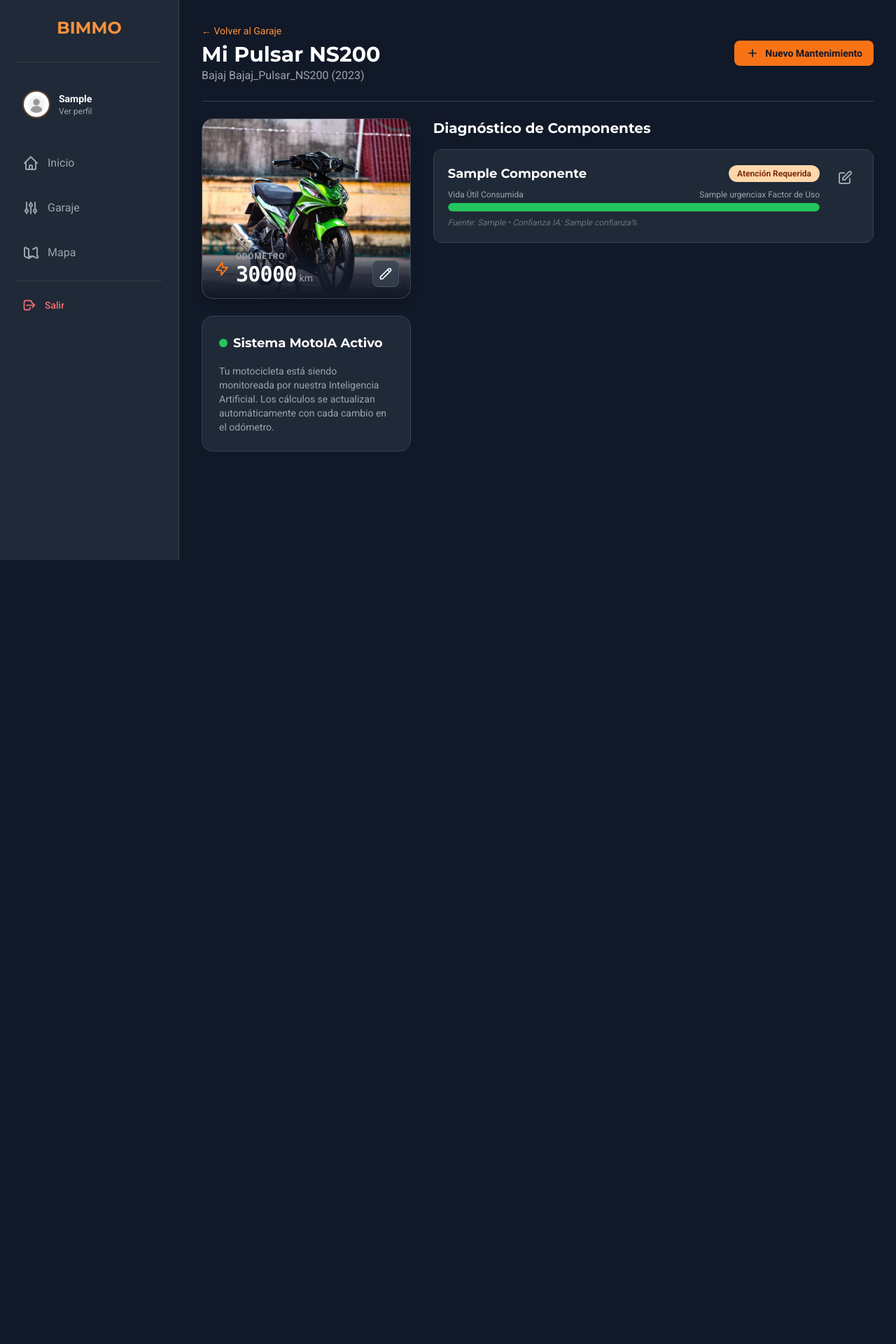
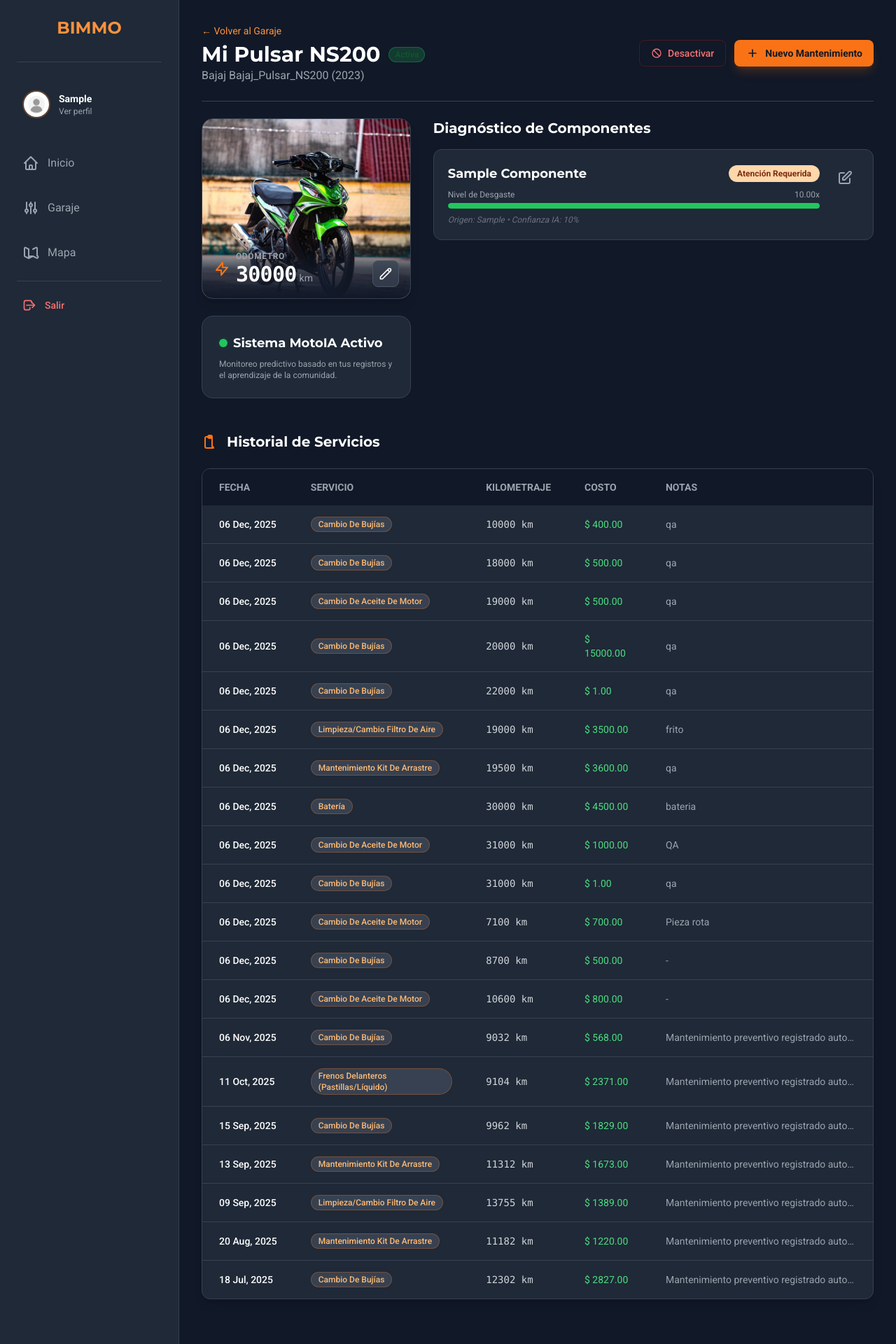
Before and after one commit to Eduardo6446/motolog, a Django app: template app/templates/motodetails.html in a window 1280 px wide. Shown: the whole page at 70% size. Before the commit the page ends 800 px from the top, so only its background shows below. Run offline with Django 5.2, Linux system fonts and the light colour scheme; data comes from the database, SQL or seed files in the repository; both versions use the stored data as it was after the commit; the template is opened without the code that fills it: values that come from a table or form of the project are taken from there, most other values are stand-ins (such as "Sample title", 1, 10 or a date in 2020); some libraries are stand-ins or nearby versions.

Commit message:
feat: Implement toggle functionality for motorcycle status and update details view with maintenance history

```diff
--- a/app/templates/motodetails.html
+++ b/app/templates/motodetails.html
@@ -4,24 +4,51 @@
 
 <div class="p-4 mx-auto max-w-7xl sm:p-6 lg:p-8">
 
-    <!-- 1. ENCABEZADO -->
-    <div class="flex items-center justify-between pb-6 mb-6 border-b border-gray-700">
+    <!-- 1. ENCABEZADO Y CONTROLES -->
+    <div class="flex flex-col gap-4 pb-6 mb-6 border-b border-gray-700 sm:flex-row sm:items-center sm:justify-between">
         <div>
             <a href="{% url 'garage' %}" class="text-sm text-orange-400 hover:underline">&larr; Volver al Garaje</a>
-            <h2 class="mt-1 text-3xl font-bold text-white">{{ motorcycle.nickname|default:motorcycle.model }}</h2>
+            <div class="flex items-center gap-3 mt-1">
+                <h2 class="text-3xl font-bold text-white">{{ motorcycle.nickname|default:motorcycle.model }}</h2>
+                <!-- Badge de Estado -->
+                {% if motorcycle.is_active %}
+                    <span class="px-2 py-0.5 text-xs font-bold text-green-900 bg-green-500/20 text-green-400 border border-green-500/30 rounded-full">Activa</span>
+                {% else %}
+                    <span class="px-2 py-0.5 text-xs font-bold text-gray-400 bg-gray-700 border border-gray-600 rounded-full">Inactiva</span>
+                {% endif %}
+            </div>
             <p class="text-gray-400">{{ motorcycle.make }} {{ motorcycle.model }} ({{ motorcycle.year }})</p>
         </div>
 
-        <div class="flex gap-3">
-            <a href="{% url 'maintenance_add' moto_id=motorcycle.id %}" class="flex items-center gap-2 px-4 py-2 text-sm font-bold text-gray-900 transition-colors bg-orange-500 rounded-lg hover:bg-orange-600">
+        <div class="flex flex-wrap gap-3">
+            <!-- Botón Activar/Desactivar -->
+            <form action="{% url 'toggle_moto_status' moto_id=motorcycle.id %}" method="POST">
+                {% csrf_token %}
+                <button type="submit" class="flex items-center gap-2 px-4 py-2 text-sm font-medium border rounded-lg transition-colors
+                    {% if motorcycle.is_active %}
+                        text-red-400 border-red-900/50 hover:bg-red-900/20
+                    {% else %}
+                        text-green-400 border-green-900/50 hover:bg-green-900/20
+                    {% endif %}">
+                    {% if motorcycle.is_active %}
+                        <svg class="w-4 h-4" fill="none" stroke="currentColor" viewBox="0 0 24 24"><path stroke-linecap="round" stroke-linejoin="round" stroke-width="2" d="M18.364 18.364A9 9 0 005.636 5.636m12.728 12.728A9 9 0 015.636 5.636m12.728 12.728L5.636 5.636"></path></svg>
+                        <span>Desactivar</span>
+                    {% else %}
+                        <svg class="w-4 h-4" fill="none" stroke="currentColor" viewBox="0 0 24 24"><path stroke-linecap="round" stroke-linejoin="round" stroke-width="2" d="M5 13l4 4L19 7"></path></svg>
+                        <span>Activar</span>
+                    {% endif %}
+                </button>
+            </form>
+
+            <a href="{% url 'maintenance_add' moto_id=motorcycle.id %}" class="flex items-center gap-2 px-4 py-2 text-sm font-bold text-gray-900 transition-colors bg-orange-500 rounded-lg hover:bg-orange-600 shadow-lg shadow-orange-500/20">
                 <svg class="w-5 h-5" fill="none" stroke="currentColor" viewBox="0 0 24 24"><path stroke-linecap="round" stroke-linejoin="round" stroke-width="2" d="M12 6v6m0 0v6m0-6h6m-6 0H6"></path></svg>
                 <span class="hidden sm:inline">Nuevo Mantenimiento</span>
             </a>
         </div>
     </div>
 
-    <!-- 2. GRID PRINCIPAL -->
-    <div class="grid grid-cols-1 gap-8 lg:grid-cols-3">
+    <!-- 2. GRID PRINCIPAL (DIAGNÓSTICO) -->
+    <div class="grid grid-cols-1 gap-8 lg:grid-cols-3 mb-8">
 
         <!-- COLUMNA IZQUIERDA: FOTO Y DATOS BÁSICOS -->
         <div class="lg:col-span-1 space-y-6">
@@ -55,7 +82,7 @@
                 </div>
             </div>
 
-            <!-- Estado General (Resumen IA) -->
+            <!-- Estado IA -->
             {% if error_api %}
             <div class="p-4 border border-red-700 bg-red-900/20 rounded-xl">
                 <h4 class="flex items-center gap-2 font-bold text-red-400">
@@ -66,37 +93,32 @@
             </div>
             {% else %}
             <div class="p-6 bg-gray-800 border border-gray-700 rounded-2xl">
-                <h3 class="mb-4 text-lg font-bold text-white flex items-center gap-2">
+                <h3 class="mb-2 text-lg font-bold text-white flex items-center gap-2">
                     <span class="relative flex h-3 w-3">
                       <span class="animate-ping absolute inline-flex h-full w-full rounded-full bg-green-400 opacity-75"></span>
                       <span class="relative inline-flex rounded-full h-3 w-3 bg-green-500"></span>
                     </span>
                     Sistema MotoIA Activo
                 </h3>
-                <p class="text-sm text-gray-400">
-                    Tu motocicleta está siendo monitoreada por nuestra Inteligencia Artificial. Los cálculos se actualizan automáticamente con cada cambio en el odómetro.
-                </p>
+                <p class="text-xs text-gray-400">Monitoreo predictivo basado en tus registros y el aprendizaje de la comunidad.</p>
             </div>
             {% endif %}
         </div>
 
-        <!-- COLUMNA DERECHA: DIAGNÓSTICO DETALLADO -->
+        <!-- COLUMNA DERECHA: DIAGNÓSTICO IA -->
         <div class="lg:col-span-2">
             <h3 class="mb-4 text-xl font-bold text-white">Diagnóstico de Componentes</h3>
 
             {% if predicciones %}
             <div class="grid gap-4">
                 {% for item in predicciones %}
-                <!-- Tarjeta de Componente -->
                 <div class="p-5 transition-all duration-300 bg-gray-800 border border-gray-700 rounded-xl hover:border-gray-500">
                     <div class="flex flex-col sm:flex-row justify-between sm:items-start gap-4">
-
-                        <!-- Info Componente -->
                         <div class="flex-1">
                             <div class="flex items-center justify-between mb-2">
                                 <h4 class="text-lg font-bold text-white capitalize">{{ item.componente }}</h4>
 
-                                <!-- Badge de Estado IA -->
+                                <!-- Badges de Estado -->
                                 {% if item.prediccion_ia.estado_probable == "fallo_critico" %}
                                     <span class="px-3 py-1 text-xs font-bold text-red-900 bg-red-200 rounded-full animate-pulse">¡CRÍTICO!</span>
                                 {% elif item.prediccion_ia.estado_probable == "muy_desgastado" %}
@@ -108,52 +130,106 @@
                                 {% endif %}
                             </div>
 
-                            <!-- Barra de Urgencia (Cálculo Híbrido) -->
+                            <!-- Barra de Vida Corregida -->
                             <div class="mb-2">
                                 <div class="flex justify-between mb-1 text-xs text-gray-400">
-                                    <span>Vida Útil Consumida</span>
-                                    <span>{{ item.calculo.urgencia}}x Factor de Uso</span>
+                                    <span>Nivel de Desgaste</span>
+                                    <!-- Usamos stringformat en lugar de floatform -->
+                                    <span>{{ item.calculo.urgencia|stringformat:".2f" }}x</span>
                                 </div>
-                                <div class="w-full h-3 bg-gray-900 rounded-full overflow-hidden">
+                                <div class="w-full h-2 bg-gray-900 rounded-full overflow-hidden">
+                                    <!-- Usamos widthratio para calcular el % seguro -->
                                     <div class="h-full rounded-full transition-all duration-1000
                                         {% if item.calculo.urgencia > 0.9 %} bg-red-500
                                         {% elif item.calculo.urgencia > 0.7 %} bg-orange-500
                                         {% else %} bg-green-500 {% endif %}"
-                                        style="width: min({{ item.calculo.urgencia }} * 100, 100)%">
+                                        style="width: {% widthratio item.calculo.urgencia 1 100 %}%">
                                     </div>
                                 </div>
                             </div>
-
                             <p class="text-xs text-gray-500 italic">
-                                Fuente: {{ item.calculo.origen_dato|title|cut:"_" }} • Confianza IA: {{ item.prediccion_ia.confianza }}%
+                                Origen: {{ item.calculo.origen_dato|title|cut:"_" }} • Confianza IA: {{ item.prediccion_ia.confianza|stringformat:".0f" }}%
                             </p>
                         </div>
 
-                        <!-- Botón Acción Rápida -->
+                        <!-- Acciones -->
                         <div class="flex items-center">
-                            <form action="{% url 'maintenance_add' moto_id=motorcycle.id %}" method="GET">
-                                <button type="submit" class="p-2 text-gray-400 hover:text-white hover:bg-gray-700 rounded-lg transition-colors" title="Registrar Mantenimiento">
-                                    <svg class="w-6 h-6" fill="none" stroke="currentColor" viewBox="0 0 24 24"><path stroke-linecap="round" stroke-linejoin="round" stroke-width="2" d="M11 5H6a2 2 0 00-2 2v11a2 2 0 002 2h11a2 2 0 002-2v-5m-1.414-9.414a2 2 0 112.828 2.828L11.828 15H9v-2.828l8.586-8.586z"></path></svg>
-                                </button>
-                            </form>
+                             <a href="{% url 'maintenance_add' moto_id=motorcycle.id %}" class="p-2 text-gray-400 hover:text-white hover:bg-gray-700 rounded-lg transition-colors" title="Registrar Mantenimiento">
+                                <svg class="w-6 h-6" fill="none" stroke="currentColor" viewBox="0 0 24 24"><path stroke-linecap="round" stroke-linejoin="round" stroke-width="2" d="M11 5H6a2 2 0 00-2 2v11a2 2 0 002 2h11a2 2 0 002-2v-5m-1.414-9.414a2 2 0 112.828 2.828L11.828 15H9v-2.828l8.586-8.586z"></path></svg>
+                            </a>
                         </div>
-
                     </div>
                 </div>
                 {% endfor %}
             </div>
-
             {% else %}
-            <!-- Estado Vacío -->
             <div class="py-12 text-center bg-gray-800/50 border border-dashed border-gray-700 rounded-xl">
                 <svg class="w-12 h-12 mx-auto text-gray-600 mb-3" fill="none" stroke="currentColor" viewBox="0 0 24 24"><path stroke-linecap="round" stroke-linejoin="round" stroke-width="2" d="M19.428 15.428a2 2 0 00-1.022-.547l-2.384-.477a6 6 0 00-3.86.517l-.318.158a6 6 0 01-3.86.517L6.05 15.21a2 2 0 00-1.806.547M8 4h8l-1 1v5.172a2 2 0 00.586 1.414l5 5c1.26 1.26.367 3.414-1.415 3.414H4.828c-1.782 0-2.674-2.154-1.414-3.414l5-5A2 2 0 009 10.172V5L8 4z"></path></svg>
                 <p class="text-gray-400">No hay datos de diagnóstico disponibles.</p>
-                <p class="text-xs text-gray-500 mt-1">Asegúrate de que el modelo de tu moto sea compatible con MotoIA.</p>
+                <p class="text-xs text-gray-500 mt-1">Verifica la conexión con el servidor de IA.</p>
             </div>
             {% endif %}
-
         </div>
     </div>
+
+    <!-- 3. SECCIÓN HISTORIAL DE MANTENIMIENTO -->
+    <div class="mt-12">
+        <h3 class="mb-6 text-xl font-bold text-white flex items-center gap-3">
+            <svg class="w-6 h-6 text-orange-500" fill="none" stroke="currentColor" viewBox="0 0 24 24"><path stroke-linecap="round" stroke-linejoin="round" stroke-width="2" d="M9 5H7a2 2 0 00-2 2v12a2 2 0 002 2h10a2 2 0 00-2-2V7a2 2 0 00-2-2h-2M9 5a2 2 0 002 2h2a2 2 0 002-2M9 5a2 2 0 012-2h2a2 2 0 012 2"></path></svg>
+            Historial de Servicios
+        </h3>
+
+        {% if maintenance_logs %}
+        <div class="overflow-hidden bg-gray-800 border border-gray-700 rounded-xl shadow-lg">
+            <div class="overflow-x-auto">
+                <table class="min-w-full text-left text-sm">
+                    <thead class="bg-gray-900 text-gray-400 uppercase font-medium">
+                        <tr>
+                            <th class="px-6 py-4">Fecha</th>
+                            <th class="px-6 py-4">Servicio</th>
+                            <th class="px-6 py-4">Kilometraje</th>
+                            <th class="px-6 py-4">Costo</th>
+                            <th class="px-6 py-4">Notas</th>
+                        </tr>
+                    </thead>
+                    <tbody class="divide-y divide-gray-700">
+                        {% for log in maintenance_logs %}
+                        <tr class="hover:bg-gray-700/50 transition-colors">
+                            <td class="px-6 py-4 whitespace-nowrap text-white font-medium">
+                                {{ log.date|date:"d M, Y" }}
+                            </td>
+                            <td class="px-6 py-4">
+                                <span class="inline-flex items-center px-2.5 py-0.5 rounded-full text-xs font-medium bg-gray-700 text-orange-300 border border-orange-500/30 capitalize">
+                                    {{ log.get_service_type_display }}
+                                </span>
+                            </td>
+                            <td class="px-6 py-4 text-gray-300 font-mono">
+                                {{ log.mileage_at_service }} km
+                            </td>
+                            <td class="px-6 py-4 text-gray-300">
+                                {% if log.cost %}
+                                    <span class="text-green-400">$ {{ log.cost }}</span>
+                                {% else %}
+                                    <span class="text-gray-600">-</span>
+                                {% endif %}
+                            </td>
+                            <td class="px-6 py-4 text-gray-400 max-w-xs truncate">
+                                {{ log.notes|default:"-" }}
+                            </td>
+                        </tr>
+                        {% endfor %}
+                    </tbody>
+                </table>
+            </div>
+        </div>
+        {% else %}
+        <div class="py-12 text-center bg-gray-800 border border-gray-700 rounded-xl">
+            <svg class="w-12 h-12 mx-auto text-gray-600 mb-3" fill="none" stroke="currentColor" viewBox="0 0 24 24"><path stroke-linecap="round" stroke-linejoin="round" stroke-width="2" d="M9 12h6m-6 4h6m2 5H7a2 2 0 01-2-2V5a2 2 0 012-2h5.586a1 1 0 01.707.293l5.414 5.414a1 1 0 01.293.707V19a2 2 0 01-2 2z"></path></svg>
+            <p class="text-gray-400">Aún no hay registros de mantenimiento.</p>
+        </div>
+        {% endif %}
+    </div>
+
 </div>
 
 <!-- MODAL: ACTUALIZAR KILOMETRAJE -->
@@ -180,9 +256,6 @@
                         <span class="text-gray-500 font-bold">km</span>
                     </div>
                 </div>
-                <p class="mt-2 text-xs text-gray-500">
-                    Actualizar esto recalculará el desgaste de todas las piezas automáticamente.
-                </p>
             </div>
 
             <div class="flex justify-end gap-3">
@@ -190,7 +263,7 @@
                     Cancelar
                 </button>
                 <button type="submit" class="px-6 py-2 text-sm font-bold text-gray-900 bg-orange-500 rounded-lg hover:bg-orange-600 transition-colors shadow-lg shadow-orange-500/20">
-                    Guardar y Recalcular
+                    Guardar
                 </button>
             </div>
         </form>
@@ -207,7 +280,6 @@
 
         function openModal() {
             modal.classList.remove('hidden');
-            // Pequeño delay para enfocar el input
             setTimeout(() => kmInput.focus(), 100);
         }
 
@@ -219,7 +291,6 @@
         if(closeBtn) closeBtn.addEventListener('click', closeModal);
         if(cancelBtn) cancelBtn.addEventListener('click', closeModal);
 
-        // Cerrar si clic afuera
         modal.addEventListener('click', function(e) {
             if (e.target === modal) closeModal();
         });
--- a/app/urls.py
+++ b/app/urls.py
@@ -13,6 +13,7 @@
     path('map/', views.map, name='map'),
     path('<int:moto_id>/details/', views.motodetails, name='motodetails'),
     path('motoadd/', views.motoadd, name='motoadd'),
+    path('toggle_moto_status/<int:moto_id>/', views.toggle_moto_status, name='toggle_moto_status'),
 
     # Authentication URLs
     path('accounts/login/', views.login, name='login'),
```
Also changed, not shown: app/views.py (+30 -34 lines), db.sqlite3.
